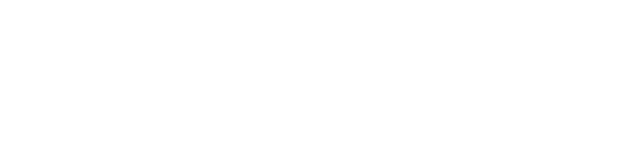
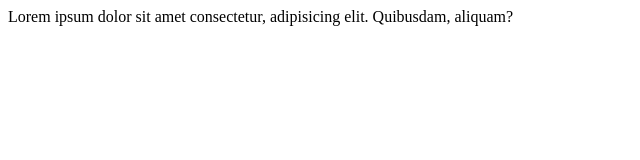
Before and after one commit to DilshodUsmonov/github, a plain HTML site: page index.html in a window 1280 px wide. Shown: the whole page, without its empty margins (0-640 px from the left). Drawn offline with Linux system fonts and the light colour scheme.

Commit message:
o'zgartirdim

```diff
--- a/index.html
+++ b/index.html
@@ -8,6 +8,10 @@
     <link rel="stylesheet" href="./main.css">
 </head>
 <body>
-
+    <section class="hero">
+  <div class="container">
+    Lorem ipsum dolor sit amet consectetur, adipisicing elit. Quibusdam, aliquam?
+  </div>
+    </section>
 </body>
 </html>
```
